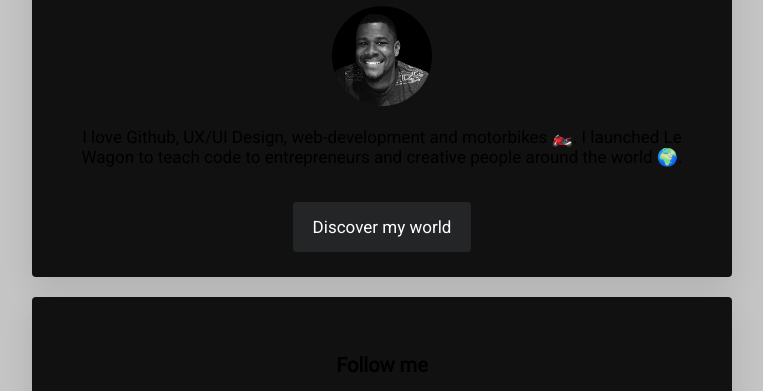
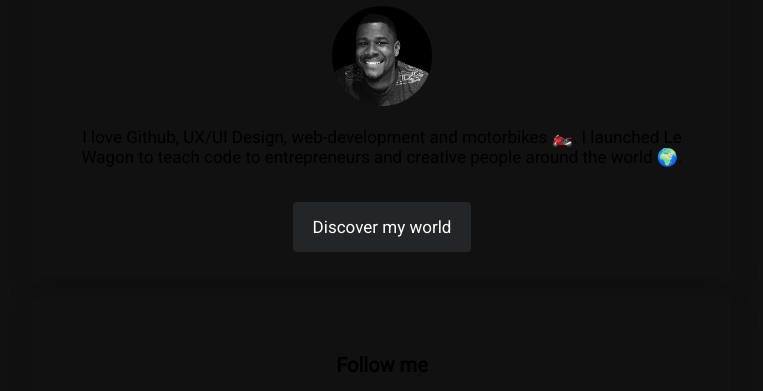
Before and after one commit to anniou21/profile, a plain HTML site: page index.html in a window 1280 px wide. Shown: the part 157-548 px from the top of the page, without its empty margins (258-1021 px from the left). Drawn offline with Linux system fonts and the light colour scheme.

Commit message:
Exercice profil online

```diff
--- a/style.css
+++ b/style.css
@@ -24,7 +24,7 @@
 }
 
 body {
-  background-color: #c4c4c4;
+  background-color: #111111;
   color: #000000;
   font-family: 'Roboto', sans-serif;
   font-size: 17px;
```
